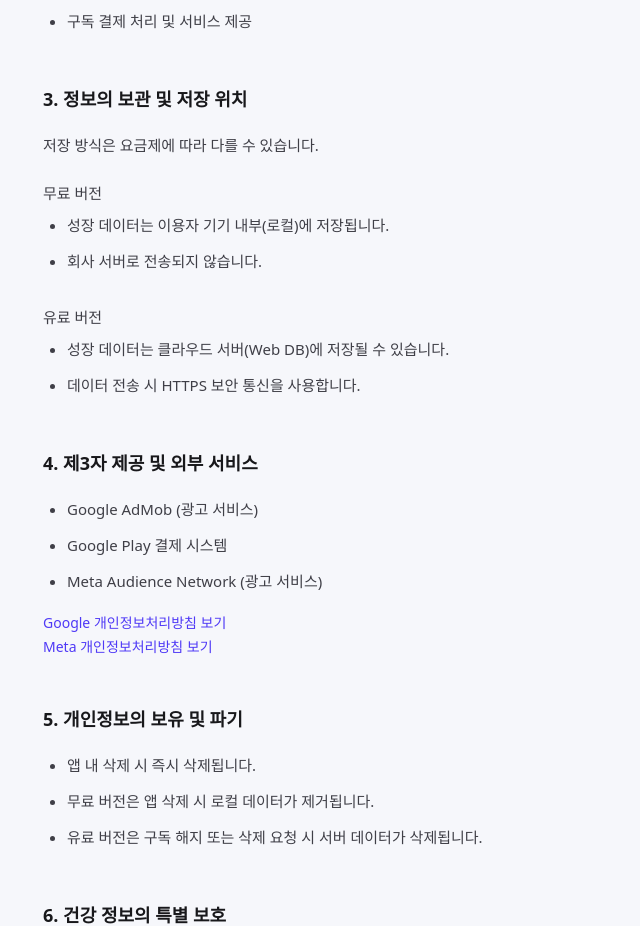
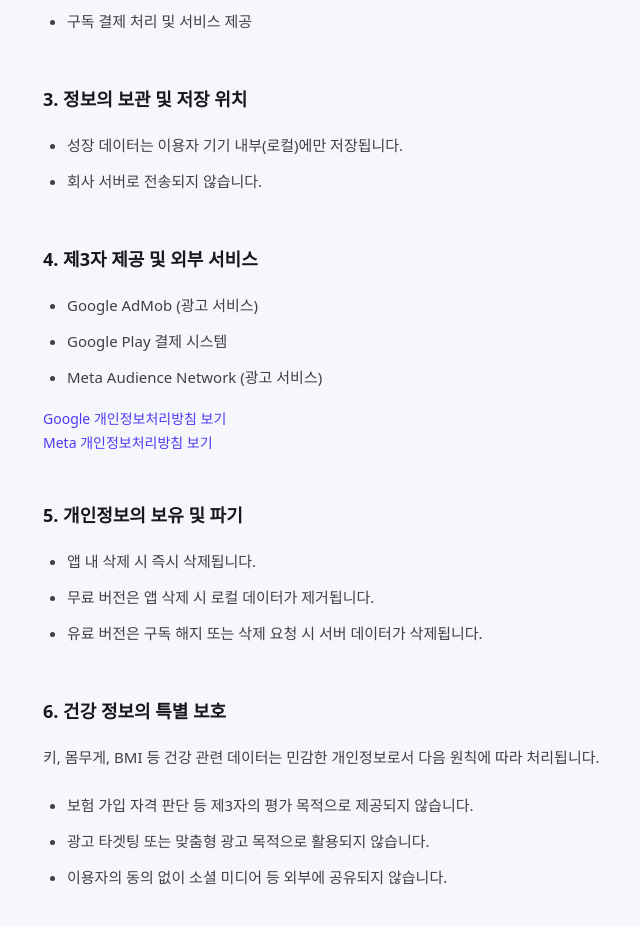
Before and after one commit to jeonbowon/tnb-soft.com, a Next.js app: page /privacy in a window 1280 px wide. Shown: the part 1020-1946 px from the top of the page, without its empty margins (237-877 px from the left). Built offline with nearby package versions, Linux system fonts and the light colour scheme.

Commit message:
정보의 보관 및 저장 위치 내용수정

```diff
--- a/src/app/privacy/page.tsx
+++ b/src/app/privacy/page.tsx
@@ -66,18 +66,9 @@ export default function PrivacyPage() {
             3. 정보의 보관 및 저장 위치
           </h2>
 
-          <p className="mb-4">저장 방식은 요금제에 따라 다를 수 있습니다.</p>
-
-          <p className="font-medium">무료 버전</p>
           <ul className="list-disc pl-6 space-y-1">
-            <li>성장 데이터는 이용자 기기 내부(로컬)에 저장됩니다.</li>
+            <li>성장 데이터는 이용자 기기 내부(로컬)에만 저장됩니다.</li>
             <li>회사 서버로 전송되지 않습니다.</li>
-          </ul>
-
-          <p className="font-medium mt-6">유료 버전</p>
-          <ul className="list-disc pl-6 space-y-1">
-            <li>성장 데이터는 클라우드 서버(Web DB)에 저장될 수 있습니다.</li>
-            <li>데이터 전송 시 HTTPS 보안 통신을 사용합니다.</li>
           </ul>
         </section>
 
```
